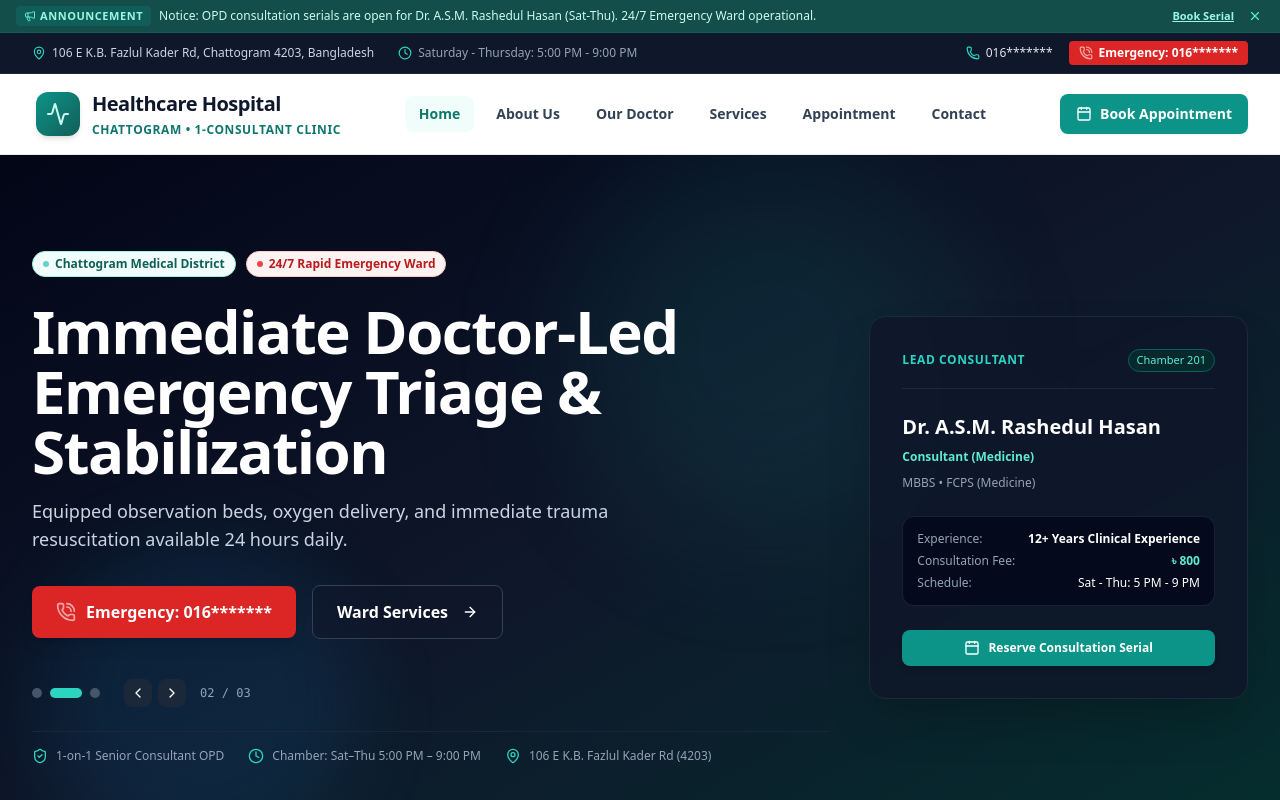
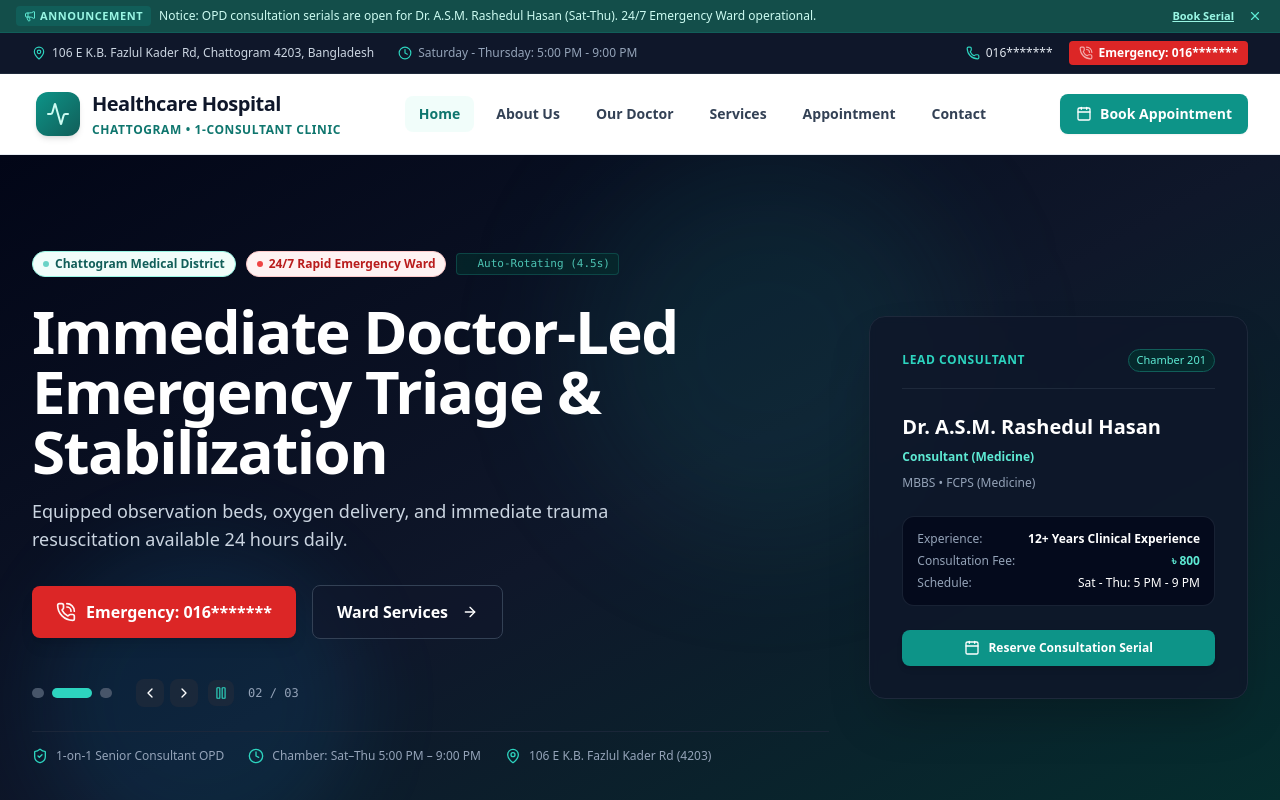
Before and after one commit to armanislamshuvo1/Healthcare-Hospital, a Next.js app: page / in a window 1280 px wide. Shown: the top 800 px of the page. Built offline with nearby package versions, Linux system fonts and the light colour scheme.

Commit message:
feat(slider): enable auto-rotation with 4.5s timer and controls

```diff
--- a/components/home/HeroBanner.tsx
+++ b/components/home/HeroBanner.tsx
@@ -12,6 +12,8 @@ import {
   ChevronLeft,
   ChevronRight,
   ArrowRight,
+  Play,
+  Pause,
 } from "lucide-react";
 import { Button } from "@/components/ui/Button";
 import { Badge } from "@/components/ui/Badge";
@@ -19,7 +21,7 @@ import { HOSPITAL_INFO, HERO_SLIDES, DOCTOR_PROFILE } from "@/lib/constants";
 
 export function HeroBanner() {
   const [currentSlide, setCurrentSlide] = useState(0);
-  const [isPaused, setIsPaused] = useState(false);
+  const [isAutoPlaying, setIsAutoPlaying] = useState(true);
 
   const nextSlide = useCallback(() => {
     setCurrentSlide((prev) => (prev + 1) % HERO_SLIDES.length);
@@ -30,20 +32,19 @@ export function HeroBanner() {
   };
 
   useEffect(() => {
-    if (isPaused) return;
+    if (!isAutoPlaying) return;
     const interval = setInterval(() => {
       nextSlide();
-    }, 6000);
+    }, 4500); // Auto rotates every 4.5 seconds
+
     return () => clearInterval(interval);
-  }, [isPaused, nextSlide]);
+  }, [isAutoPlaying, nextSlide, currentSlide]);
 
   const slide = HERO_SLIDES[currentSlide];
 
   return (
     <section
       className="relative bg-gradient-to-br from-slate-950 via-slate-900 to-teal-950 text-white py-16 sm:py-24 overflow-hidden border-b border-slate-800"
-      onMouseEnter={() => setIsPaused(true)}
-      onMouseLeave={() => setIsPaused(false)}
       aria-roledescription="carousel"
       aria-label="Healthcare Hospital Services Overview"
     >
@@ -66,15 +67,19 @@ export function HeroBanner() {
               >
                 {slide.badge}
               </Badge>
+              <span className="text-[11px] font-mono text-teal-300/80 bg-teal-950/60 px-2 py-0.5 rounded border border-teal-800/60 flex items-center gap-1.5">
+                <span className="w-1.5 h-1.5 rounded-full bg-teal-400 animate-ping inline-block" />
+                Auto-Rotating (4.5s)
+              </span>
             </div>
 
-            {/* Slide Headline & 1-line text */}
-            <div className="min-h-[140px] sm:min-h-[160px] flex flex-col justify-center">
-              <h1 className="text-3xl sm:text-5xl lg:text-6xl font-extrabold tracking-tight text-white leading-tight animate-in fade-in duration-300">
+            {/* Slide Headline & 1-line text with key transition */}
+            <div key={currentSlide} className="min-h-[140px] sm:min-h-[160px] flex flex-col justify-center animate-in fade-in duration-500 slide-in-from-right-2">
+              <h1 className="text-3xl sm:text-5xl lg:text-6xl font-extrabold tracking-tight text-white leading-tight">
                 {slide.headline}
               </h1>
 
-              <p className="text-base sm:text-lg text-slate-300 leading-relaxed max-w-2xl mt-4 animate-in fade-in duration-300">
+              <p className="text-base sm:text-lg text-slate-300 leading-relaxed max-w-2xl mt-4">
                 {slide.subtext}
               </p>
             </div>
@@ -115,7 +120,7 @@ export function HeroBanner() {
                     onClick={() => setCurrentSlide(idx)}
                     aria-label={`Go to slide ${idx + 1}`}
                     className={`h-2.5 rounded-full transition-all duration-300 ${
-                      currentSlide === idx ? "w-8 bg-teal-400" : "w-2.5 bg-slate-600 hover:bg-slate-400"
+                      currentSlide === idx ? "w-10 bg-teal-400" : "w-3 bg-slate-600 hover:bg-slate-400"
                     }`}
                   />
                 ))}
@@ -135,6 +140,14 @@ export function HeroBanner() {
                   className="p-1.5 rounded-lg bg-slate-800/80 hover:bg-slate-700 text-white transition-colors"
                 >
                   <ChevronRight className="w-4 h-4" />
+                </button>
+                <button
+                  onClick={() => setIsAutoPlaying((prev) => !prev)}
+                  aria-label={isAutoPlaying ? "Pause auto-rotation" : "Resume auto-rotation"}
+                  className="p-1.5 rounded-lg bg-slate-800/80 hover:bg-slate-700 text-white transition-colors ml-1"
+                  title={isAutoPlaying ? "Pause Auto-Rotation" : "Start Auto-Rotation"}
+                >
+                  {isAutoPlaying ? <Pause className="w-3.5 h-3.5 text-teal-400" /> : <Play className="w-3.5 h-3.5 text-slate-300" />}
                 </button>
                 <span className="text-xs text-slate-400 font-mono ml-2">
                   0{currentSlide + 1} / 0{HERO_SLIDES.length}
```
